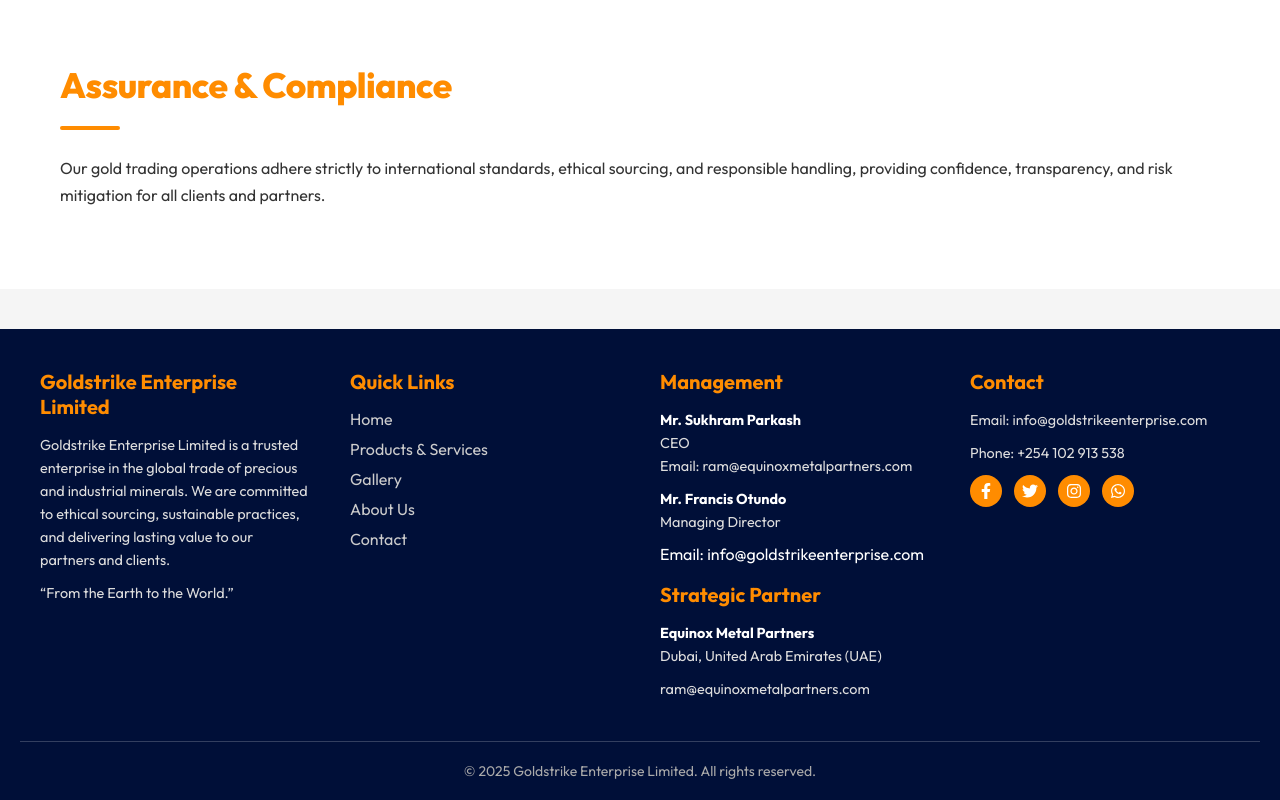
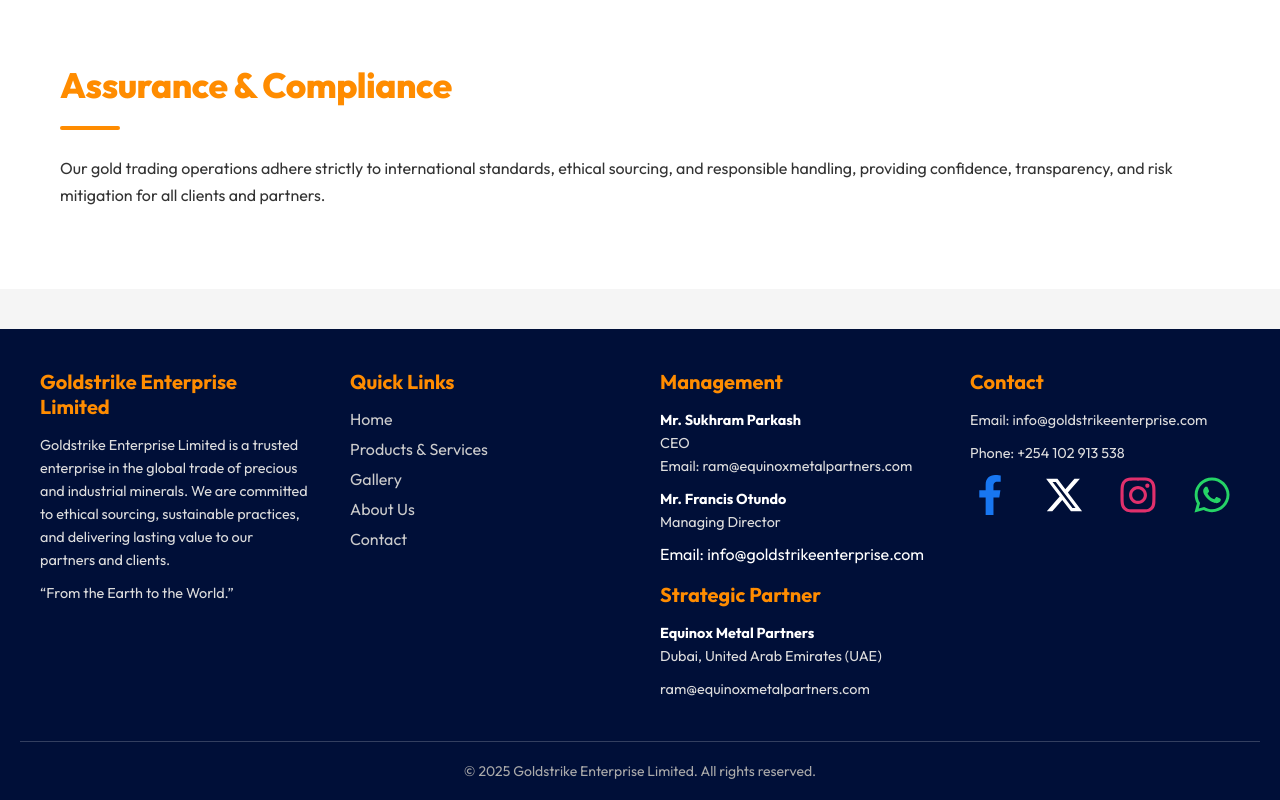
Before and after one commit to blaise-oj/cge, a React (Vite) app in the folder frontend/: page /about in a window 1280 px wide. Shown: the part 4763-5563 px from the top of the page. Built offline with nearby package versions, Linux system fonts and the light colour scheme; a web font is replaced by a local one.

Commit message:
6th commit

```diff
--- a/frontend/src/Components/Footer/Footer.css
+++ b/frontend/src/Components/Footer/Footer.css
@@ -48,26 +48,31 @@
 
 .socials {
   display: flex;
-  gap: 12px;
-  margin-top: 10px;
+  gap: 34px;
 }
 
-.socials a {
-  color: #fff;
-  background: #ff8c00;
-  width: 32px;
-  height: 32px;
+.social {
+  font-size: 40px;
   display: flex;
   align-items: center;
   justify-content: center;
-  border-radius: 50%;
-  transition: all 0.3s ease;
+  transition: transform 0.3s ease, filter 0.3s ease;
 }
 
-.socials a:hover {
-  background: #fff;
-  color: #000f38;
+/* Brand colors */
+.social.facebook { color: #1877F2; }    /* Facebook blue */
+.social.twitter { color: #1DA1F2; }     /* Twitter/X blue */
+.social.instagram {
+  color: #E1306C;                        /* Instagram pink */
 }
+.social.whatsapp { color: #25D366; }    /* WhatsApp green */
+
+/* Hover effect */
+.social:hover {
+  transform: translateY(-2px) scale(1.08);
+  filter: brightness(1.1);
+}
+
 
 .footer-bottom {
   text-align: center;
@@ -104,4 +109,7 @@
   .footer-col {
     margin-bottom: 30px;
   }
+  .socials {
+    justify-content: center;
+  }
 }
--- a/frontend/src/Components/Footer/Footer.jsx
+++ b/frontend/src/Components/Footer/Footer.jsx
@@ -3,10 +3,10 @@
 import { Link } from "react-router-dom";
 import {
   FaFacebookF,
-  FaTwitter,
   FaInstagram,
   FaWhatsapp,
 } from "react-icons/fa";
+import { FaXTwitter } from "react-icons/fa6";
 
 const Footer = () => {
   return (
@@ -87,6 +87,7 @@
               href="https://www.facebook.com/profile.php?id=61582791081492"
               target="_blank"
               rel="noopener noreferrer"
+              className="social facebook"
             >
               <FaFacebookF />
             </a>
@@ -95,14 +96,16 @@
               href="https://x.com/@AurumarkE15952"
               target="_blank"
               rel="noopener noreferrer"
+              className="social x"
             >
-              <FaTwitter />
+              <FaXTwitter />
             </a>
 
             <a
               href="https://instagram.com/goldstrikeenterprise"
               target="_blank"
               rel="noopener noreferrer"
+              className="social instagram"
             >
               <FaInstagram />
             </a>
@@ -111,6 +114,7 @@
               href="https://wa.me/254102913538"
               target="_blank"
               rel="noopener noreferrer"
+              className="social whatsapp"
             >
               <FaWhatsapp />
             </a>
@@ -125,7 +129,7 @@
           © {new Date().getFullYear()} Goldstrike Enterprise Limited. All rights reserved.
         </p>
       </div>
-    </footer>
+    </footer >
   );
 };
 
```
Lines whose indentation alone changed are shown as unchanged.
